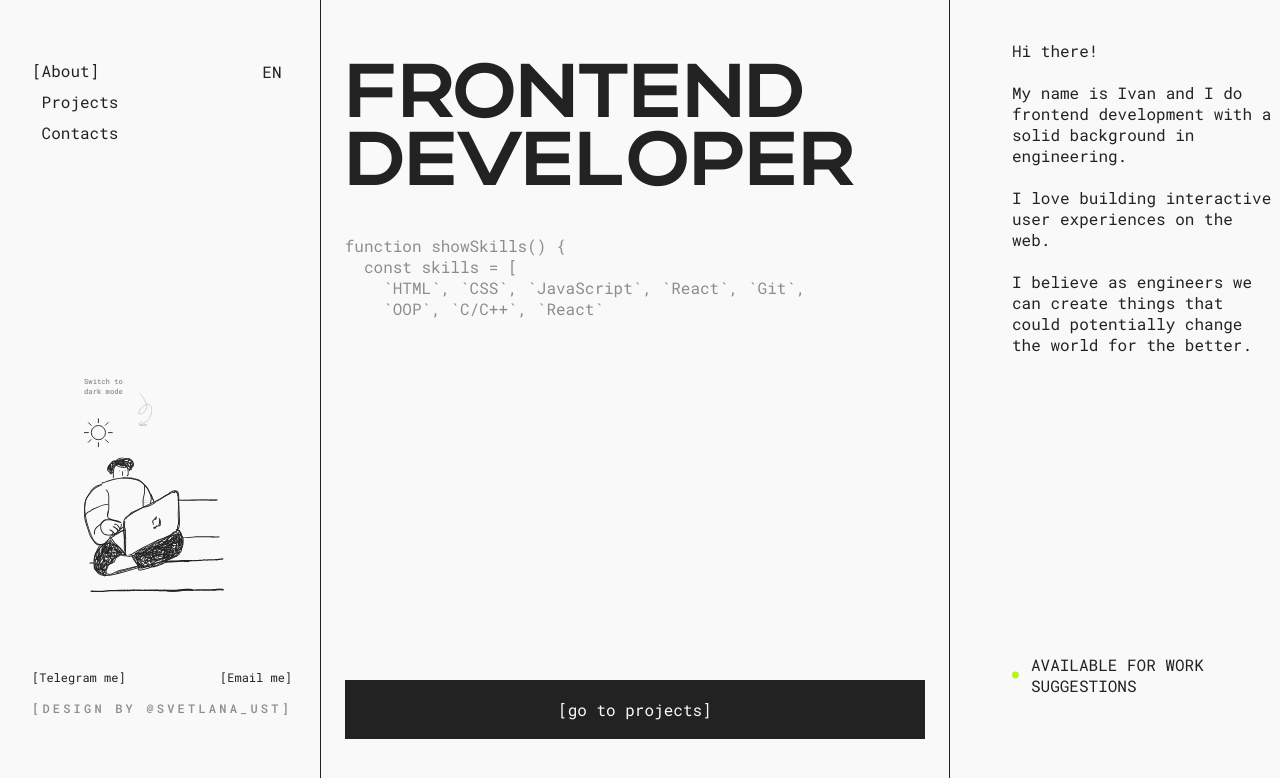
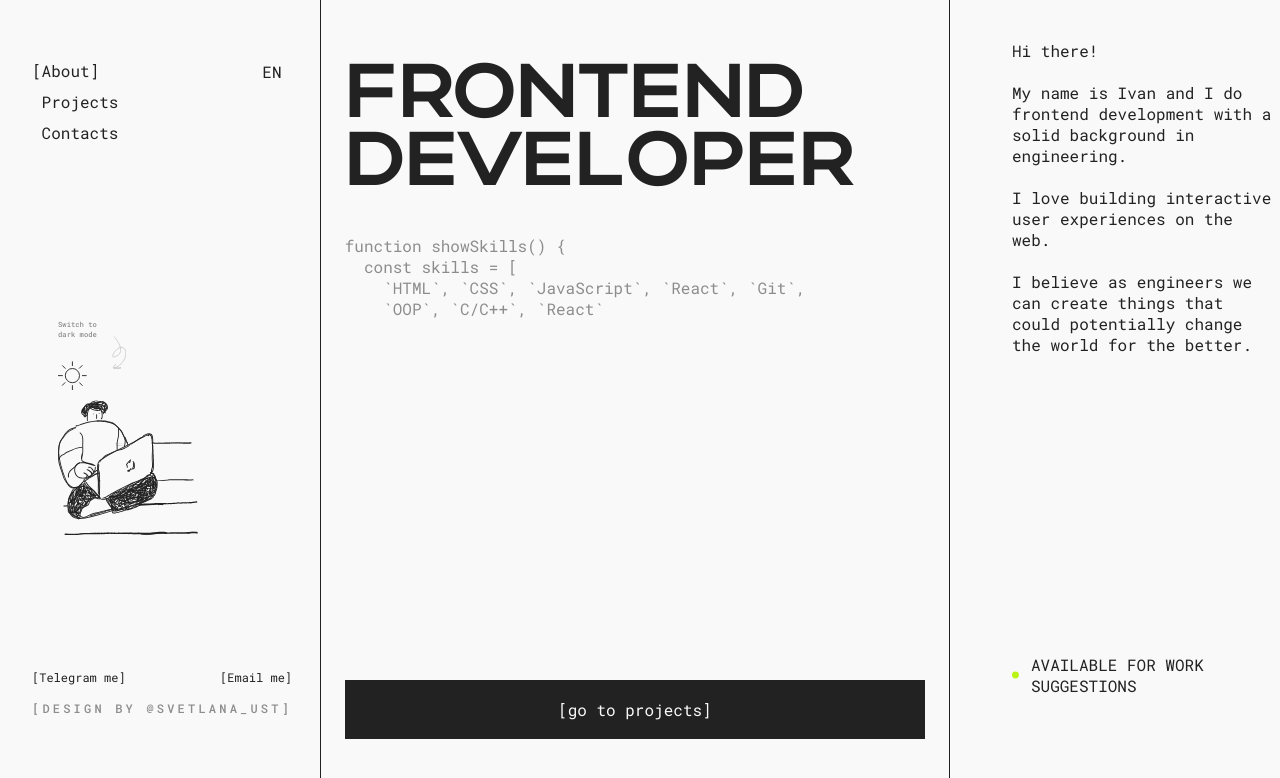
Before and after one commit to ivan-ust402/MP-portfolio, a React (Create React App) app: page / in a window 1280 px wide. Shown: the top 778 px of the page. Built offline with nearby package versions, Linux system fonts and the light colour scheme.

Commit message:
Fixed a bug with the burger icon animation

```diff
--- a/src/components/Burger/burger.module.scss
+++ b/src/components/Burger/burger.module.scss
@@ -15,7 +15,7 @@
     width: 30px;
     height: 1px;
     background-color: var(--primary-color);
-    transition: .5s;
+    transition: .3s;
     &::before,
     &::after {
       content: '';
@@ -24,7 +24,7 @@
       height: 1px;
       left: -65%;
       background-color: var(--primary-color);
-      transition: 0.5s ;
+      transition: 0.3s ;
     }
 
     &::before {
--- a/src/components/LeftSidebar/leftSidebar.module.scss
+++ b/src/components/LeftSidebar/leftSidebar.module.scss
@@ -60,7 +60,7 @@
 @media (max-height: 800px) {
   .leftSidebar {
     &__toggle {
-      height: 200px;
+      height: 225px;
     }
   }
 }
--- a/src/components/Toggle/toggle.module.scss
+++ b/src/components/Toggle/toggle.module.scss
@@ -94,3 +94,11 @@ $transition-time: .5s;
       transform: scale(0.6);
     }
 }
+
+@media (min-width: 1024px) and (max-height: 800px) {
+  .toggle {
+    transform: scale(0.6);
+    top: -20%;
+    left: -10%;
+  }
+}
```
